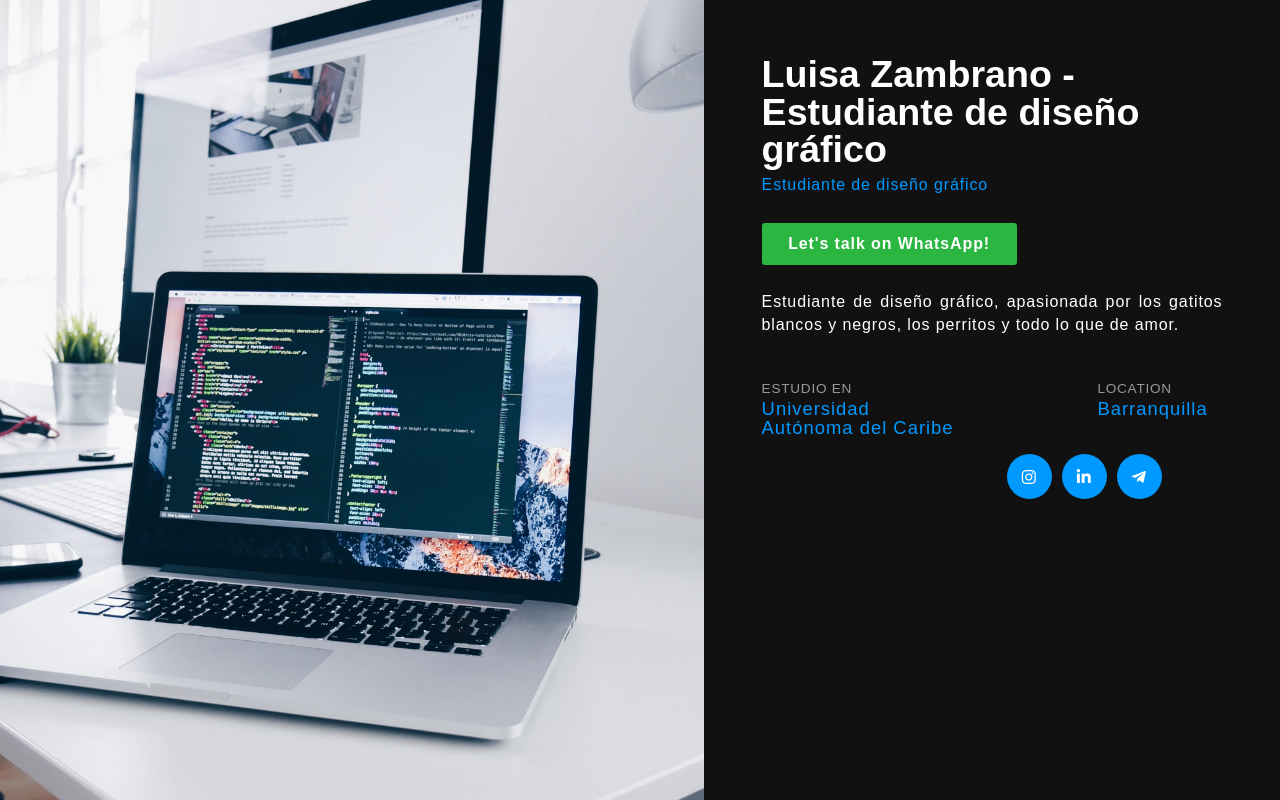
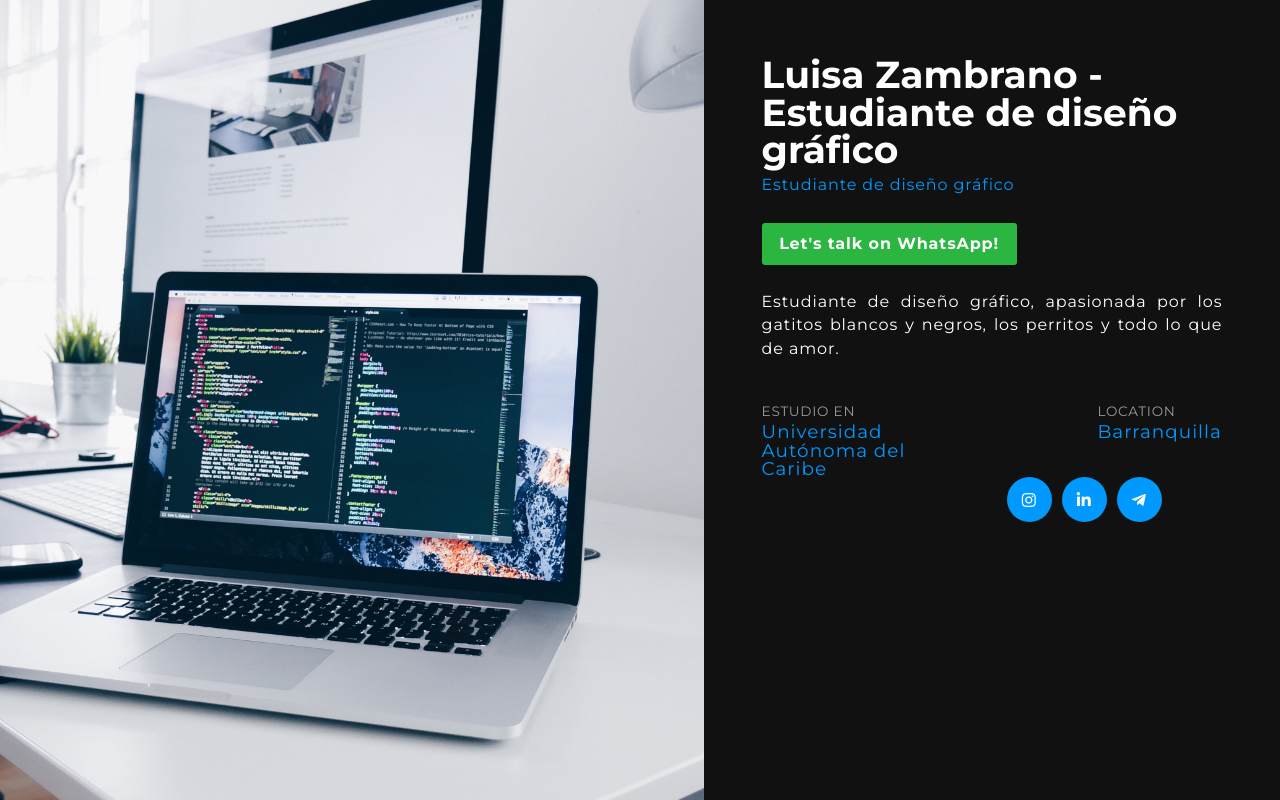
Before and after one commit to LuisaZambrano/MyWeb, a plain HTML site: page index.html in a window 1280 px wide. Drawn offline with nearby package versions, Linux system fonts and the light colour scheme.

Commit message:
Update estilo.css

```diff
--- a/css/estilo.css
+++ b/css/estilo.css
@@ -56,7 +56,7 @@ main section#caja-principal article:nth-child(2) h1 {
     float: none;
     position: relative;
 
-    font-family: 'Exo 2', sans-serif;
+    font-family: 'Montserrat', sans-serif;
     font-size: 2.35em;
     font-weight: 600;
     color: #fff;
@@ -72,7 +72,7 @@ main section#caja-principal article:nth-child(2) h2 {
     float: none;
     position: relative;
 
-    font-family: 'Exo 2', sans-serif;
+    font-family: 'Montserrat', sans-serif;
     font-size: 1em;
     font-weight: 500;
     color: #09f;
@@ -90,7 +90,7 @@ main section#caja-principal article:nth-child(2) a {
     float: none;
     position: relative;
 
-    font-family: 'Exo 2', sans-serif;
+    font-family: 'Montserrat', sans-serif;
     text-align: center;
     text-decoration: none;
     padding: 12px 15px;
@@ -116,7 +116,7 @@ main section#caja-principal article:nth-child(2) p {
     float: none;
     position: relative;
 
-    font-family: 'Exo 2', sans-serif;
+    font-family: 'Montserrat', sans-serif;
     font-size: 1em;
     font-weight: 300;
     color: #fff;
@@ -152,7 +152,7 @@ main section#caja-principal article:nth-child(2) div#caja-info div.caja-texto:nt
 }
 
 main section#caja-principal article:nth-child(2) div#caja-info div.caja-texto h6 {
-    font-family: 'Exo 2', sans-serif;
+    font-family: 'Montserrat', sans-serif;
     font-size: 0.85em;
     font-weight: 300;
     color: #999;
@@ -164,7 +164,7 @@ main section#caja-principal article:nth-child(2) div#caja-info div.caja-texto h6
     text-transform: uppercase;
 }
 main section#caja-principal article:nth-child(2) div#caja-info div.caja-texto h4 {
-    font-family: 'Exo 2', sans-serif;
+    font-family: 'Montserrat', sans-serif;
     font-size: 1.15em;
     font-weight: 500;
     color: #09f;
```
